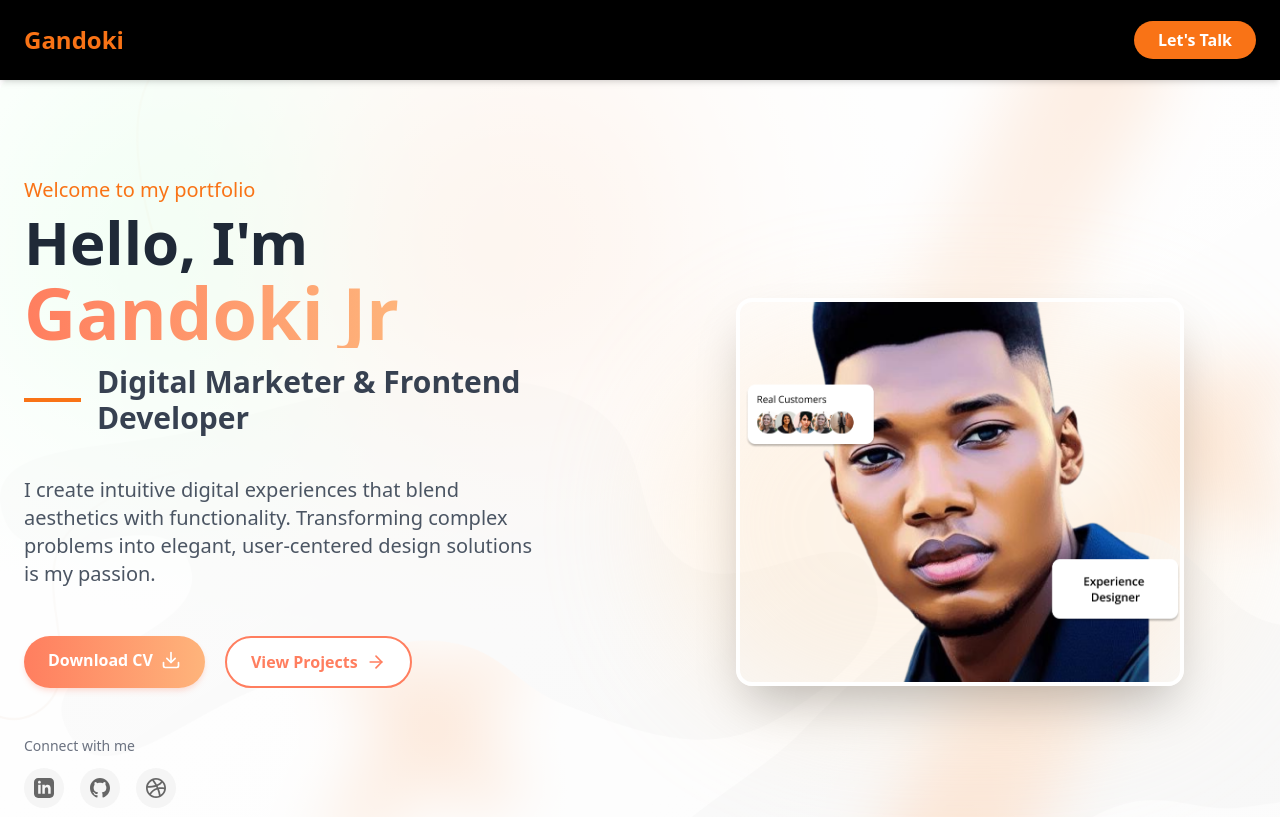
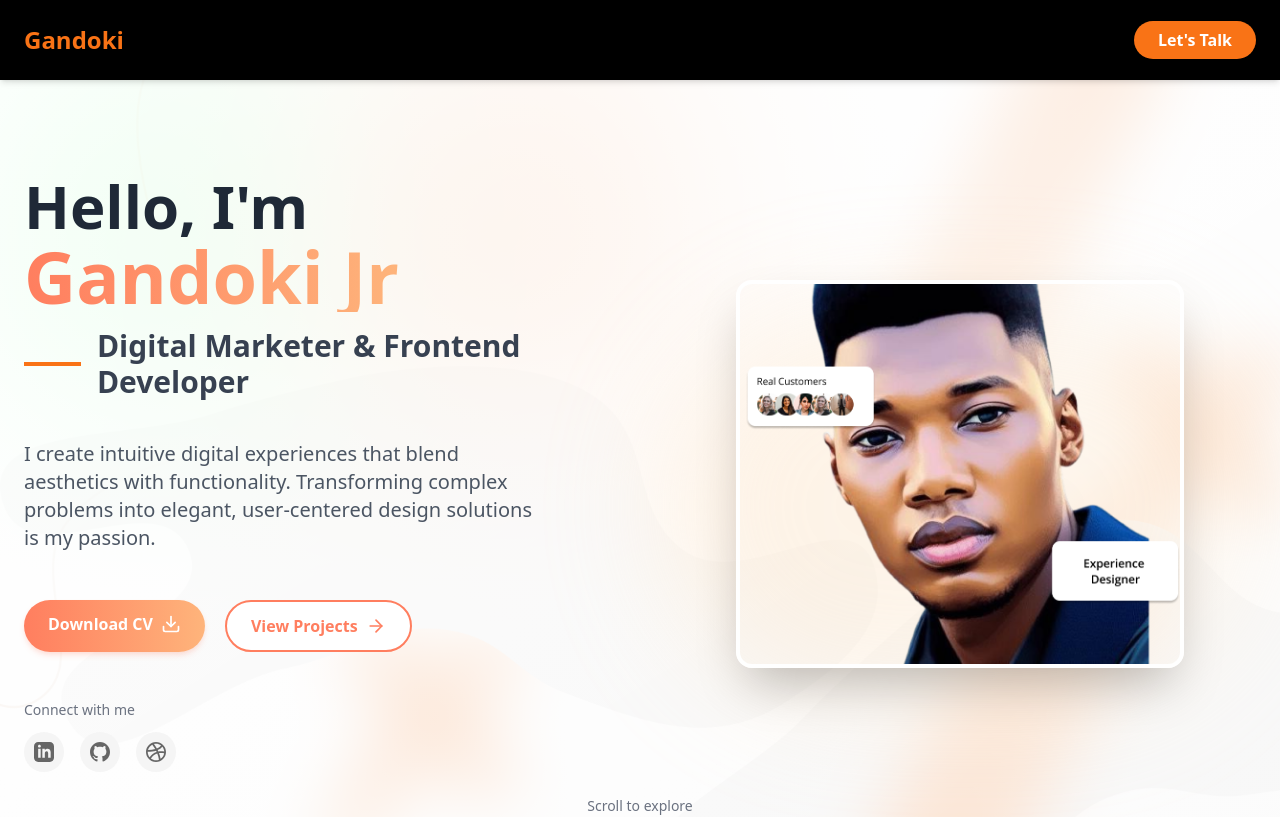
Before and after one commit to Gandokijnr/my-portfolio, a Vue app: page / in a window 1280 px wide. Shown: the top 817 px of the page. Built offline with nearby package versions, Linux system fonts and the light colour scheme.

Commit message:
update home page

```diff
--- a/src/components/homePage.vue
+++ b/src/components/homePage.vue
@@ -9,10 +9,7 @@
           <div class="flex flex-col gap-6 md:w-1/2 order-2 md:order-1">
             <!-- Improved typography hierarchy -->
             <div class="intro-section">
-              <span
-                class="text-orange-500 font-medium text-lg md:text-xl mb-2 block"
-                >Welcome to my portfolio</span
-              >
+
               <h1
                 class="font-bold text-4xl md:text-5xl lg:text-6xl text-gray-800"
               >
```
Also changed, not shown: 1 other file (tests, documents, lock files or other folders).
